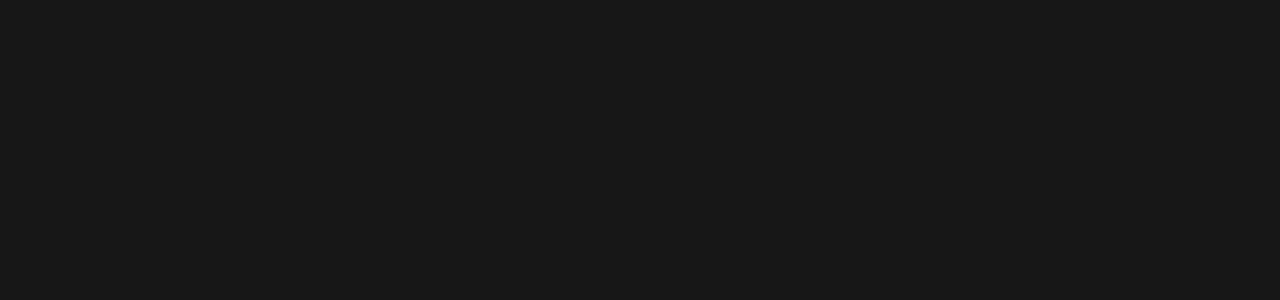
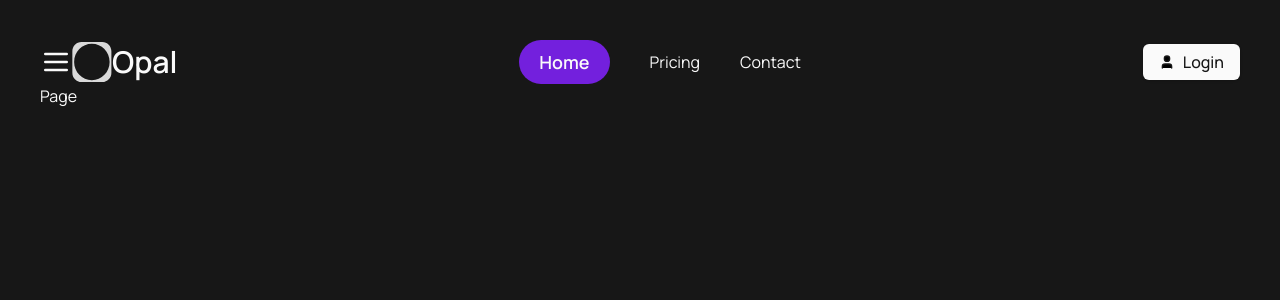
Before and after one commit to cepuii/real-streaming, a Next.js app: page / in a window 1280 px wide. Shown: the top 300 px of the page. Built offline with nearby package versions, Linux system fonts and the light colour scheme.

Commit message:
Add header and sign in and aign up pages

```diff
--- /dev/null
+++ b/src/app/(website)/_components/LandingPageNavbar.tsx
@@ -0,0 +1,34 @@
+import { Button } from '@/components/ui/button';
+import { MenuIcon, User } from 'lucide-react';
+import Image from 'next/image';
+import Link from 'next/link';
+
+const LandingPageNavbar = () => {
+  return (
+    <div className="w-full flex justify-between items-center">
+      <div className="text-3xl font-semibold flex items-center ga-x-3">
+        <MenuIcon className="w-8 h-8" />
+        <Image alt="logo" src={'/opal-logo.svg'} width={40} height={40} />
+        Opal
+      </div>
+      <div className="hidden gap-x-10 items-center lg:flex">
+        <Link
+          href={'/'}
+          className="bg-[#7320DD] py-2 px-5 font-semibold text-lg rounded-full hover:bg-[#7320DD]/80"
+        >
+          Home
+        </Link>
+        <Link href={'/'}>Pricing</Link>
+        <Link href={'/'}>Contact</Link>
+      </div>
+      <Link href={'/auth/sign-in'}>
+        <Button className="text-base flex gap-x-2">
+          <User fill="#000" />
+          Login
+        </Button>
+      </Link>
+    </div>
+  );
+};
+
+export default LandingPageNavbar;
--- /dev/null
+++ b/src/app/(website)/layout.tsx
@@ -0,0 +1,16 @@
+import LandingPageNavbar from './_components/LandingPageNavbar';
+
+type Props = {
+  children: React.ReactNode;
+};
+
+const Layout = ({ children }: Props) => {
+  return (
+    <div className="flex flex-col py-10 px-10 xl:px0 container">
+      <LandingPageNavbar />
+      {children}
+    </div>
+  );
+};
+
+export default Layout;
--- a/src/app/(website)/page.tsx
+++ b/src/app/(website)/page.tsx
@@ -1,3 +1,3 @@
 export default function Home() {
-  return <main></main>;
+  return <main>Page</main>;
 }
--- /dev/null
+++ b/src/app/auth/layout.tsx
@@ -0,0 +1,15 @@
+import { ReactNode } from 'react';
+
+type Props = {
+  children: ReactNode;
+};
+
+const Layout = ({ children }: Props) => {
+  return (
+    <div className="container h-screen flex justify-center items-center">
+      {children}
+    </div>
+  );
+};
+
+export default Layout;
--- /dev/null
+++ b/src/app/auth/sign-in/[[...sign-in]]/page.tsx
@@ -0,0 +1,9 @@
+import { SignIn } from '@clerk/nextjs';
+
+type Props = {};
+
+const SignInPage = (props: Props) => {
+  return <SignIn />;
+};
+
+export default SignInPage;
--- /dev/null
+++ b/src/app/auth/sign-up/[[...sign-up]]/page.tsx
@@ -0,0 +1,9 @@
+import { SignUp } from '@clerk/nextjs';
+
+type Props = {};
+
+const SignUpPage = (props: Props) => {
+  return <SignUp />;
+};
+
+export default SignUpPage;
```
Also changed, not shown: public/opal-logo.svg (added), public/snippet-2.png (added).
